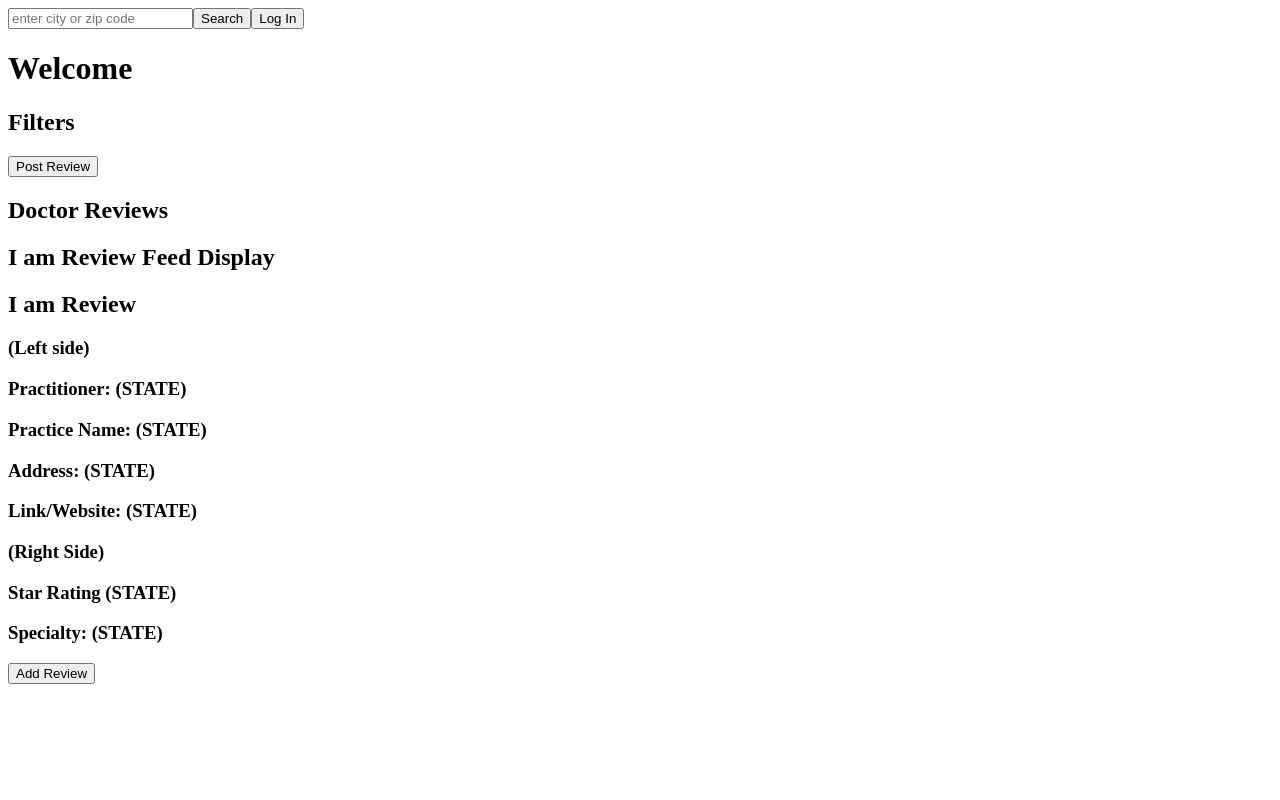
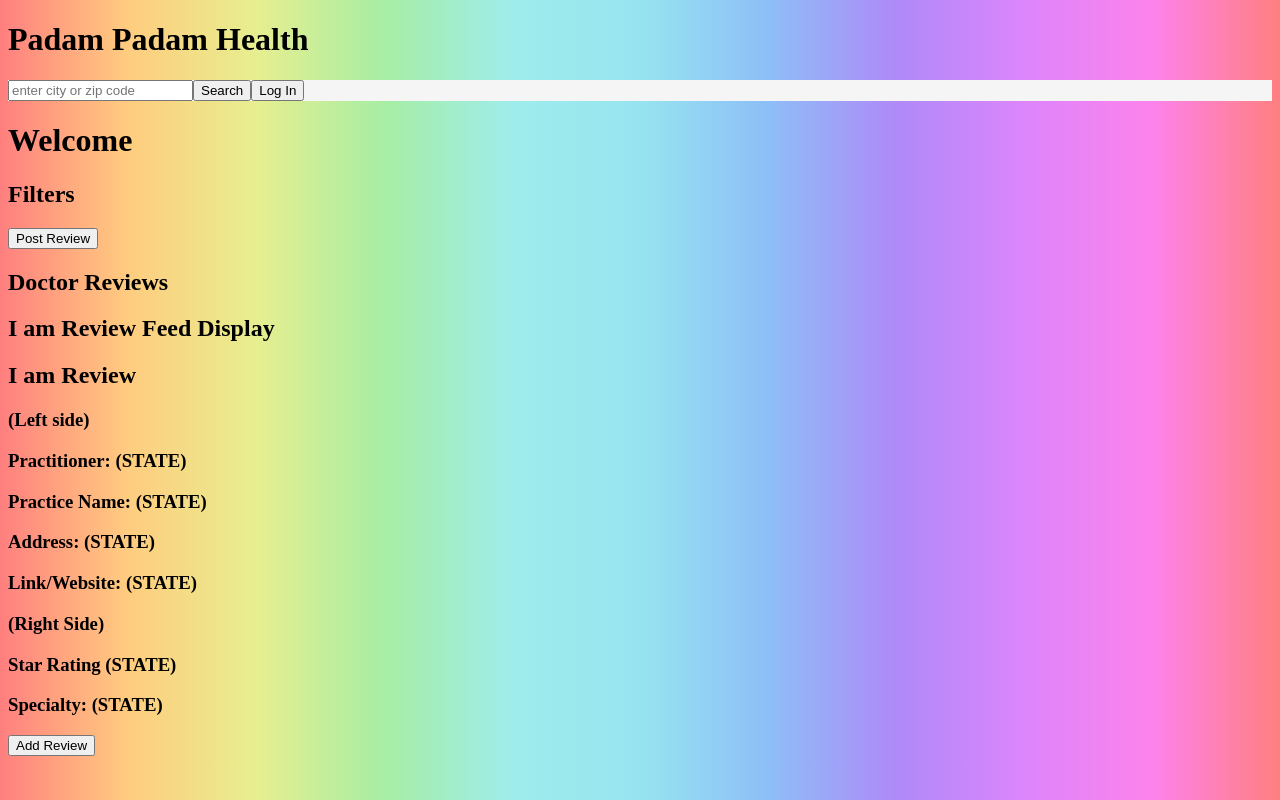
Before and after one commit to PadamPadamHealth/PadamPadam, a React app: page / in a window 1280 px wide. Built offline with nearby package versions, Linux system fonts and the light colour scheme.

Commit message:
"rainbow background"

```diff
--- a/src/components/App.js
+++ b/src/components/App.js
@@ -4,6 +4,7 @@ import Login from './Login.js';
 import Overlay from './Overlay.js';
 import MainDisplay from './MainDisplay.js';
 import PostReview from './MainDisplayComponents/PostReview.js';
+import '../stylesheets/index.css'
 
 const App = () => {
 //   //first create user tokens and store in local memory. Will eventually store tokens in DB
@@ -14,6 +15,7 @@ const App = () => {
 // }
   return (
     <>
+      <h1>Padam Padam Health</h1>
       <nav id='navbar'>
         <section id='left-nav'>
           {/*add image tag for logo*/}
--- a/src/index.js
+++ b/src/index.js
@@ -2,6 +2,7 @@ import React from 'react';
 import ReactDOM from 'react-dom/client';
 import { BrowserRouter } from 'react-router-dom';
 import App from './components/App';
+import './stylesheets/index.css';
 
 const root = ReactDOM.createRoot(
   document.getElementById('root')
--- a/src/stylesheets/index.css
+++ b/src/stylesheets/index.css
@@ -0,0 +1,8 @@
+body {
+  background: linear-gradient(90deg, rgba(255,0,0,.5) 0%, rgba(255,154,0,.5) 10%, rgba(208,222,33,.5) 20%, rgba(79,220,74,.5) 30%, rgba(63,218,216,.5) 40%, rgba(47,201,226,.5) 50%, rgba(28,127,238,.5) 60%, rgba(95,21,242,.5) 70%, rgba(186,12,248,.5) 80%, rgba(251,7,217,.5) 90%, rgba(255,0,0,.5) 100%);
+}
+
+#navbar{
+  display: flex;
+  background-color: whitesmoke;
+}
--- a/src/stylesheets/mainDisplay.css
+++ b/src/stylesheets/mainDisplay.css
@@ -0,0 +1,3 @@
+# {
+  background: linear-gradient(90deg, rgba(255,0,0,1) 0%, rgba(255,154,0,1) 10%, rgba(208,222,33,1) 20%, rgba(79,220,74,1) 30%, rgba(63,218,216,1) 40%, rgba(47,201,226,1) 50%, rgba(28,127,238,1) 60%, rgba(95,21,242,1) 70%, rgba(186,12,248,1) 80%, rgba(251,7,217,1) 90%, rgba(255,0,0,1) 100%);
+}
```
